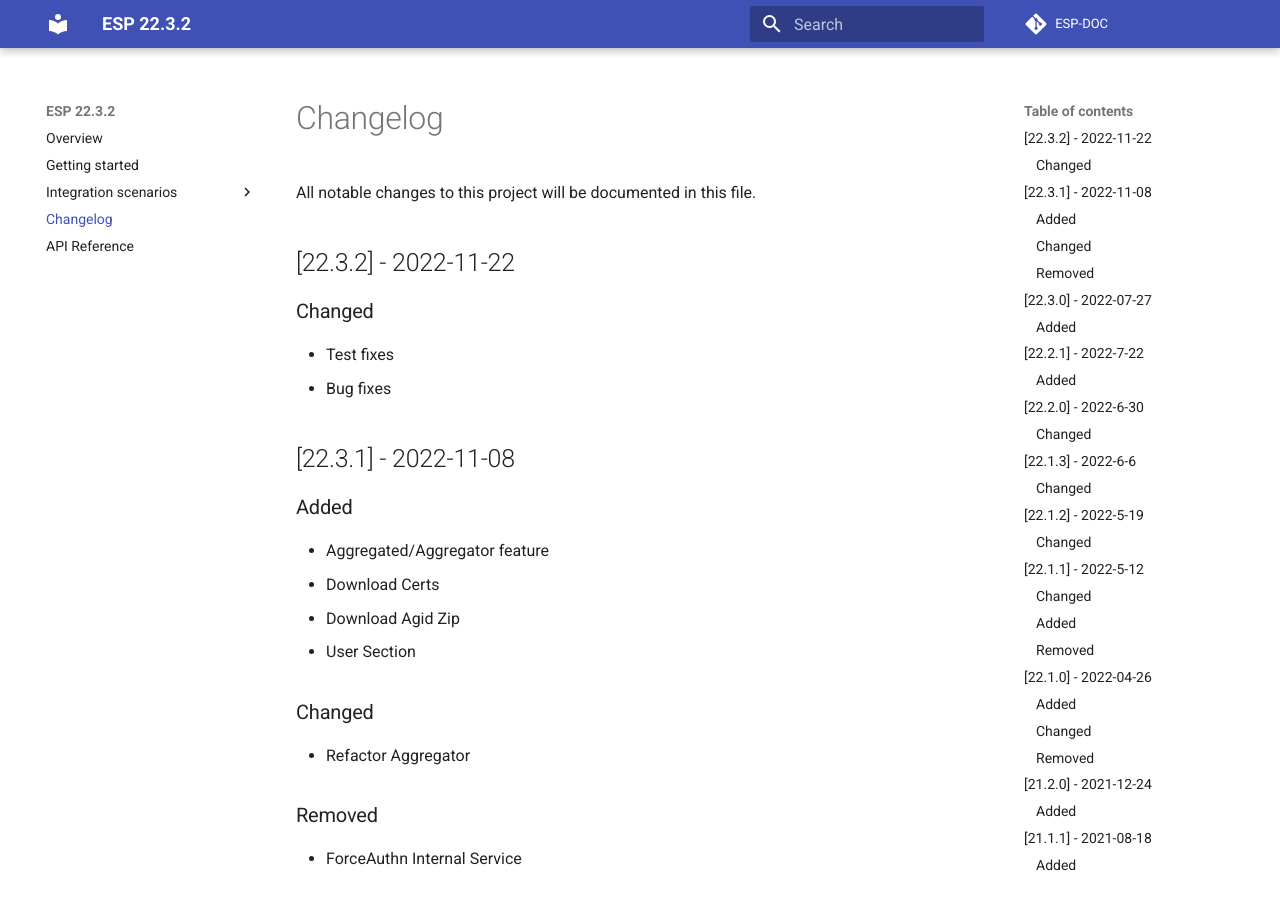
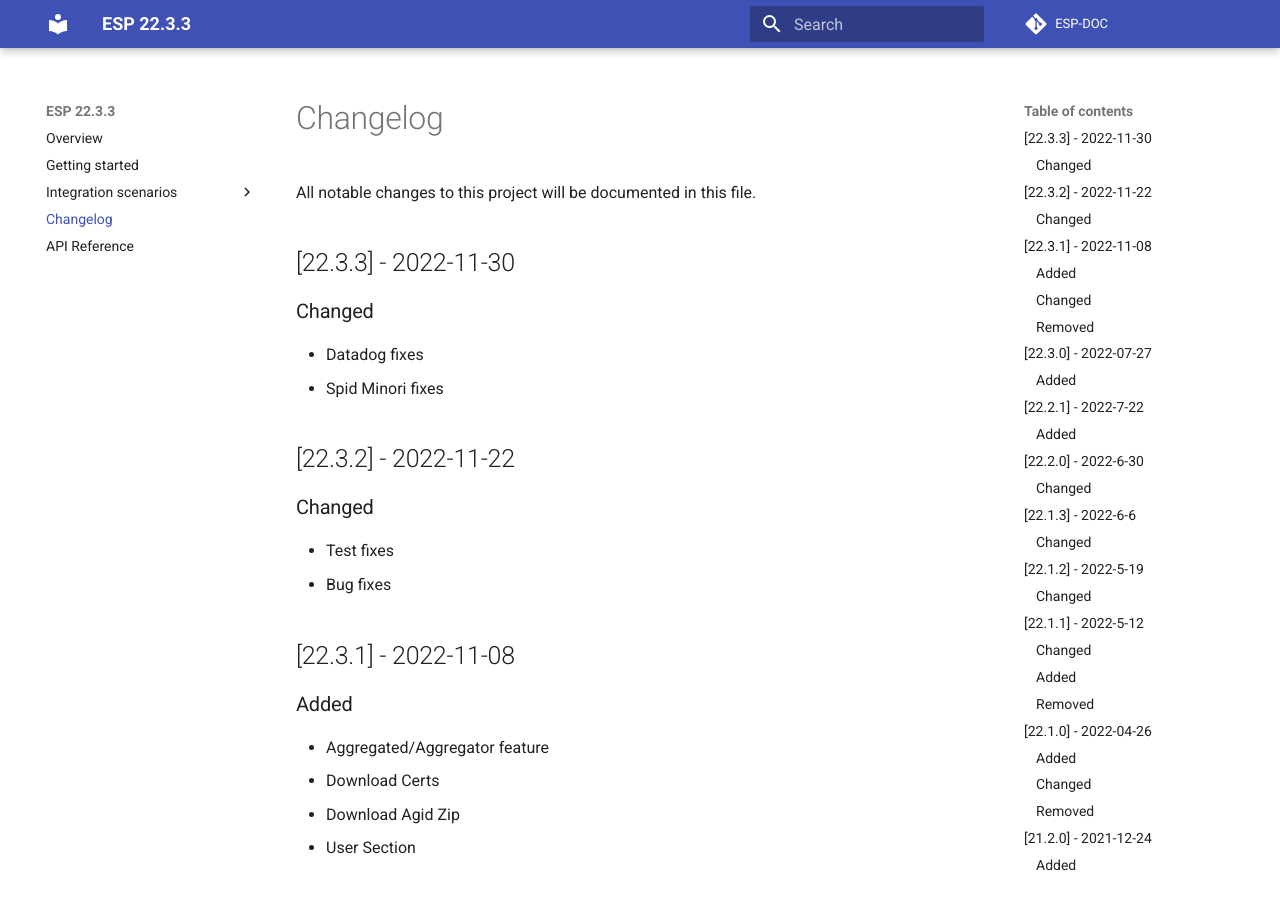
Before and after one commit to namirialgroup/esp-docs, an MkDocs documentation site: the page built from docs/changelog.md, in a window 1280 px wide and 900 px high. Built offline with MkDocs 1.6.1 and Material for MkDocs 9.7.7, drawn with Linux system fonts in a browser that asks for light colours; comment, search, counter and statistics services are not loaded.

Commit message:
Release 22.3.3

```diff
--- a/docs/changelog.md
+++ b/docs/changelog.md
@@ -1,5 +1,11 @@
 # Changelog
 All notable changes to this project will be documented in this file.
+
+## [22.3.3] - 2022-11-30
+
+### Changed
+- Datadog fixes
+- Spid Minori fixes
 
 ## [22.3.2] - 2022-11-22
 
--- a/mkdocs.yml
+++ b/mkdocs.yml
@@ -1,4 +1,4 @@
-site_name: ESP 22.3.2
+site_name: ESP 22.3.3
 theme:
   name: 'material'
   features:
```
Also changed, not shown: 1 other file.
